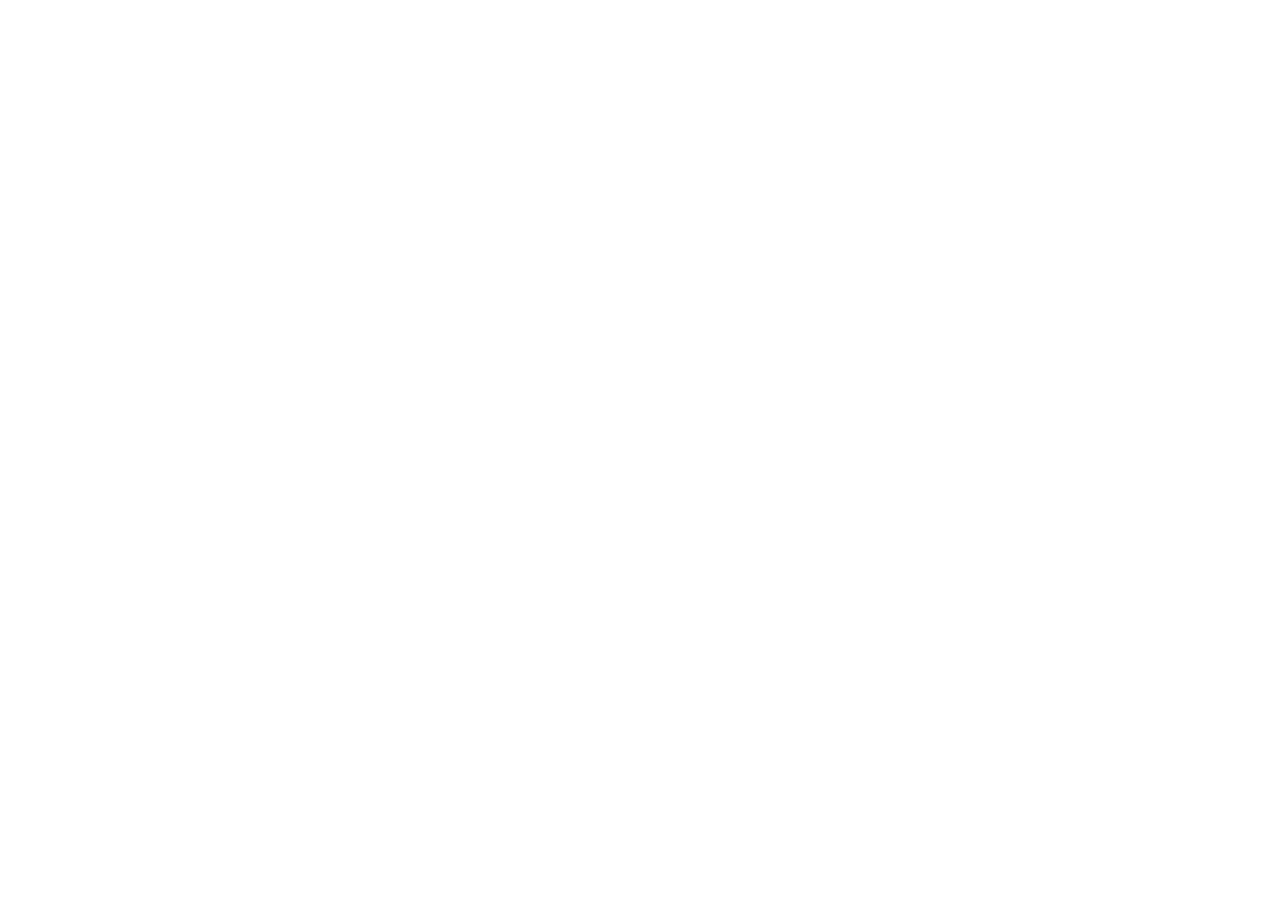
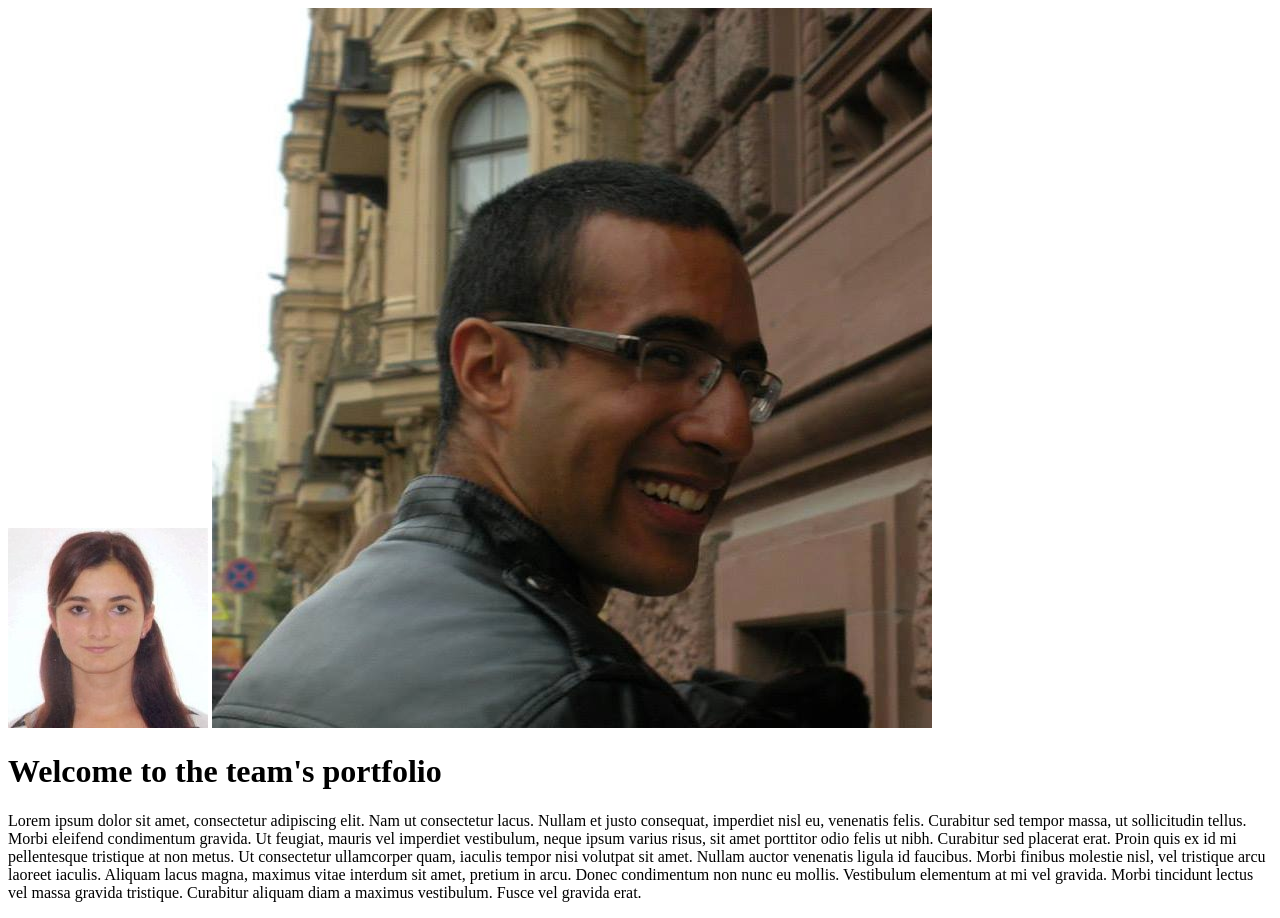
Before and after one commit to xhenn/study-block, a plain HTML site: page index.html in a window 1280 px wide. Before the commit the page ends 800 px from the top, so only its background shows below. Drawn offline with Linux system fonts and the light colour scheme.

Commit message:
Added fake text

```diff
--- a/index.html
+++ b/index.html
@@ -10,10 +10,20 @@
 
 <body>
   <div class = "container">
-  <img src = "    " />
+  <img src = "study-block/photo1.jpg" />
+  <img src = "study-block/photo2.jpg" />
 
-  <h1>     </h1>
-  <p>      </p>
+  <h1>Welcome to the team's portfolio     </h1>
+  <p>  Lorem ipsum dolor sit amet, consectetur adipiscing elit. Nam ut consectetur lacus.
+    Nullam et justo consequat, imperdiet nisl eu, venenatis felis. Curabitur sed tempor massa,
+    ut sollicitudin tellus. Morbi eleifend condimentum gravida. Ut feugiat, mauris vel imperdiet
+    vestibulum, neque ipsum varius risus, sit amet porttitor odio felis ut nibh.
+    Curabitur sed placerat erat. Proin quis ex id mi pellentesque tristique at non metus.
+    Ut consectetur ullamcorper quam, iaculis tempor nisi volutpat sit amet. Nullam auctor
+    venenatis ligula id faucibus. Morbi finibus molestie nisl, vel tristique arcu laoreet iaculis.
+    Aliquam lacus magna, maximus vitae interdum sit amet, pretium in arcu. Donec condimentum non nunc eu mollis.
+    Vestibulum elementum at mi vel gravida. Morbi tincidunt lectus vel massa gravida tristique.
+    Curabitur aliquam diam a maximus vestibulum. Fusce vel gravida erat.    </p>
 
 
 
```
